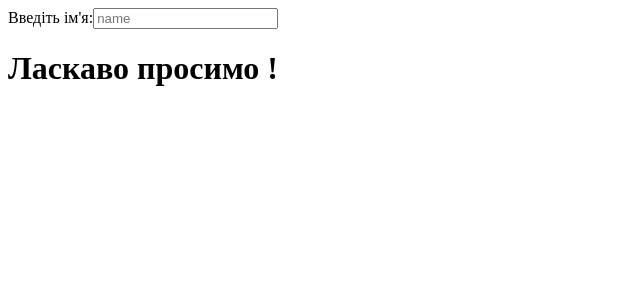
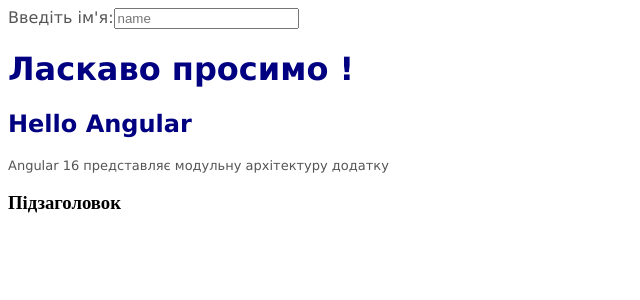
Before and after one commit to x-FIREFOUR-x/Labs_ReactivePrograming, an Angular app in the folder Lab2/Components1/: page / in a window 1280 px wide. Shown: the top 300 px of the page, without its empty margins (0-640 px from the left). Built offline with nearby package versions, Linux system fonts and the light colour scheme.

Commit message:
Component1 task2

```diff
--- a/Lab2/Components1/src/app/app.component.ts
+++ b/Lab2/Components1/src/app/app.component.ts
@@ -3,7 +3,22 @@ import { Component } from '@angular/core';
     selector: 'my-app',
     template: `<label>Введіть ім'я:</label>
                 <input [(ngModel)]="name" placeholder="name">
-                <h1>Ласкаво просимо {{name}}!</h1>`
+                <h1>Ласкаво просимо {{name}}!</h1>
+
+                <h2>Hello Angular</h2>
+                <p>Angular 16 представляє модульну архітектуру додатку</p>`,
+    styles: [`
+                h2,h3{color:navy;}
+                p{font-size:13px; font-family:Verdana;}
+
+                h1, h2{color:navy;}
+                p{font-size:13px;}
+                :host {
+                    font-family: Verdana;
+                    color: #555;
+                }
+            `]
+
 })
 export class AppComponent {
     name = '';
--- a/Lab2/Components1/src/index.html
+++ b/Lab2/Components1/src/index.html
@@ -8,6 +8,7 @@
 
 <body>
     <my-app>Завантаження...</my-app>
+    <h3>Підзаголовок</h3>
 </body>
 
 </html>
```
